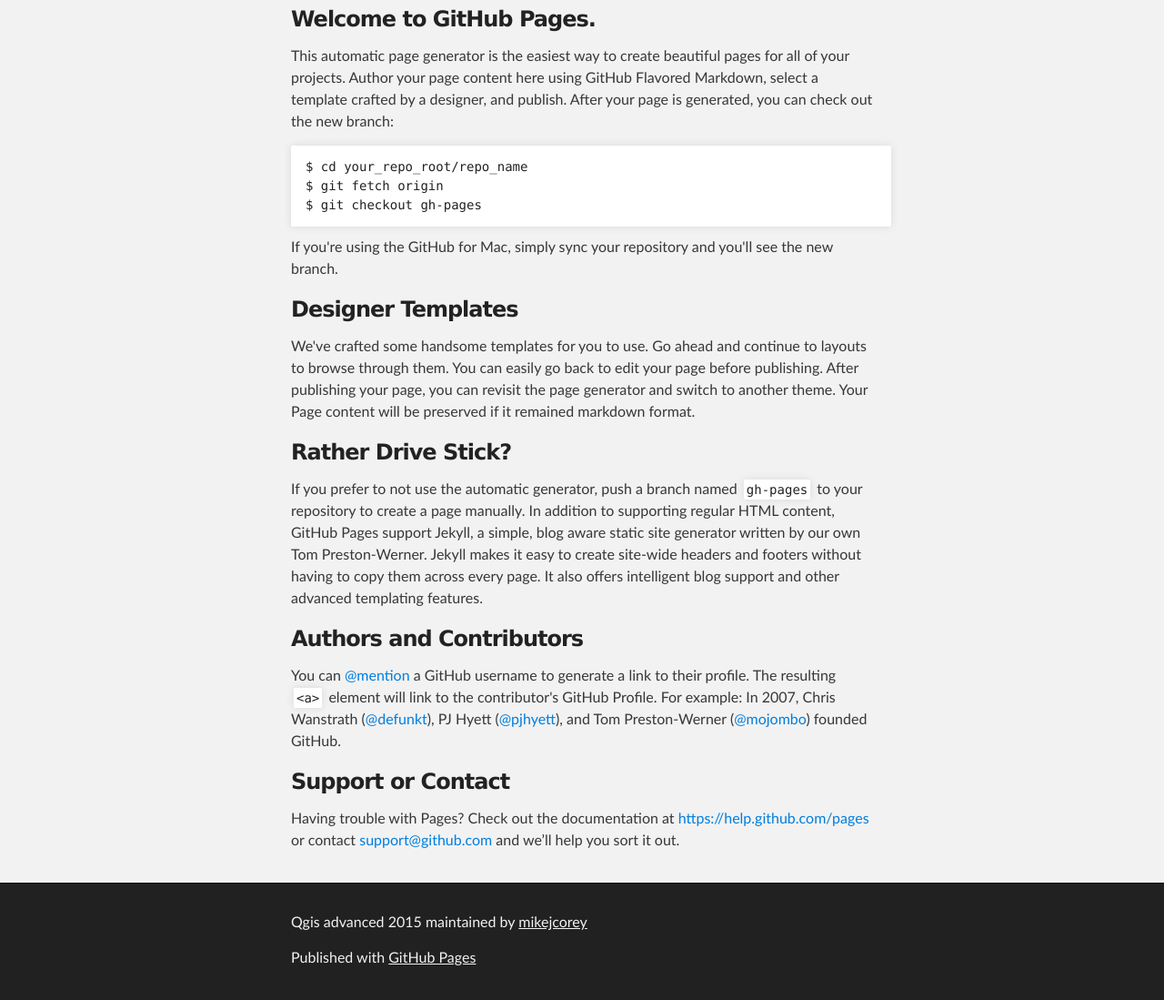
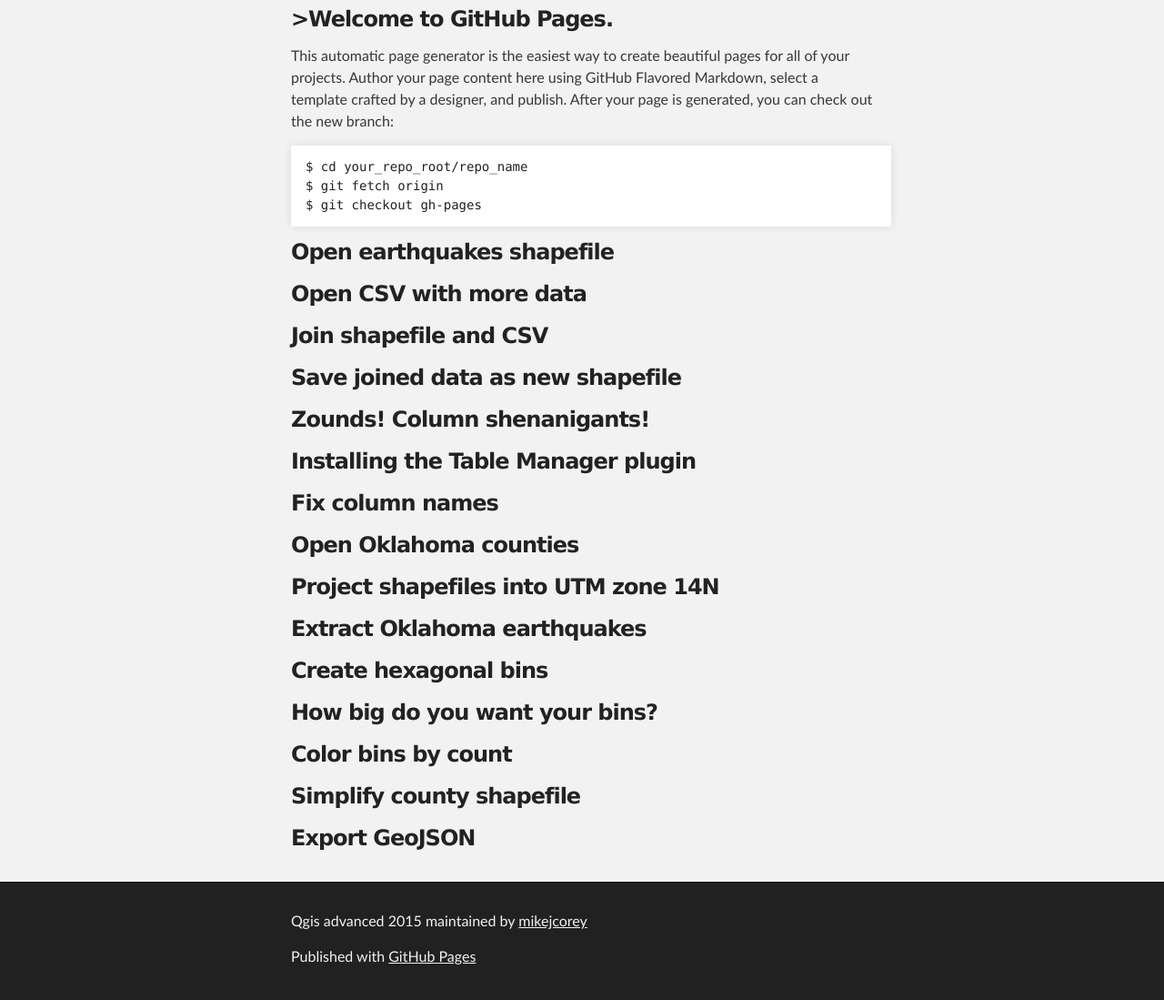
Before and after one commit to mikejcorey/qgis_advanced_2015, a plain HTML site: page index.html in a window 1280 px wide. Shown: the part 257-1356 px from the top of the page at 91% size. Drawn offline with Linux system fonts and the light colour scheme.

Commit message:
Added chapter headers

```diff
--- a/index.html
+++ b/index.html
@@ -31,8 +31,8 @@
     <!-- MAIN CONTENT -->
     <div id="main_content_wrap" class="outer">
       <section id="main_content" class="inner">
-        <h3>
-<a id="welcome-to-github-pages" class="anchor" href="#welcome-to-github-pages" aria-hidden="true"><span class="octicon octicon-link"></span></a>Welcome to GitHub Pages.</h3>
+
+<h3>>Welcome to GitHub Pages.</h3>
 
 <p>This automatic page generator is the easiest way to create beautiful pages for all of your projects. Author your page content here using GitHub Flavored Markdown, select a template crafted by a designer, and publish. After your page is generated, you can check out the new branch:</p>
 
@@ -41,27 +41,37 @@
 $ git checkout gh-pages
 </code></pre>
 
-<p>If you're using the GitHub for Mac, simply sync your repository and you'll see the new branch.</p>
+<h3>Open earthquakes shapefile</h3>
 
-<h3>
-<a id="designer-templates" class="anchor" href="#designer-templates" aria-hidden="true"><span class="octicon octicon-link"></span></a>Designer Templates</h3>
+<h3>Open CSV with more data</h3>
 
-<p>We've crafted some handsome templates for you to use. Go ahead and continue to layouts to browse through them. You can easily go back to edit your page before publishing. After publishing your page, you can revisit the page generator and switch to another theme. Your Page content will be preserved if it remained markdown format.</p>
+<h3>Join shapefile and CSV</h3>
 
-<h3>
-<a id="rather-drive-stick" class="anchor" href="#rather-drive-stick" aria-hidden="true"><span class="octicon octicon-link"></span></a>Rather Drive Stick?</h3>
+<h3>Save joined data as new shapefile</h3>
 
-<p>If you prefer to not use the automatic generator, push a branch named <code>gh-pages</code> to your repository to create a page manually. In addition to supporting regular HTML content, GitHub Pages support Jekyll, a simple, blog aware static site generator written by our own Tom Preston-Werner. Jekyll makes it easy to create site-wide headers and footers without having to copy them across every page. It also offers intelligent blog support and other advanced templating features.</p>
+<h3>Zounds! Column shenanigants!</h3>
 
-<h3>
-<a id="authors-and-contributors" class="anchor" href="#authors-and-contributors" aria-hidden="true"><span class="octicon octicon-link"></span></a>Authors and Contributors</h3>
+<h3>Installing the Table Manager plugin</h3>
 
-<p>You can <a href="https://github.com/blog/821" class="user-mention">@mention</a> a GitHub username to generate a link to their profile. The resulting <code>&lt;a&gt;</code> element will link to the contributor's GitHub Profile. For example: In 2007, Chris Wanstrath (<a href="https://github.com/defunkt" class="user-mention">@defunkt</a>), PJ Hyett (<a href="https://github.com/pjhyett" class="user-mention">@pjhyett</a>), and Tom Preston-Werner (<a href="https://github.com/mojombo" class="user-mention">@mojombo</a>) founded GitHub.</p>
+<h3>Fix column names</h3>
 
-<h3>
-<a id="support-or-contact" class="anchor" href="#support-or-contact" aria-hidden="true"><span class="octicon octicon-link"></span></a>Support or Contact</h3>
+<h3>Open Oklahoma counties</h3>
 
-<p>Having trouble with Pages? Check out the documentation at <a href="https://help.github.com/pages">https://help.github.com/pages</a> or contact <a href="mailto:support@github.com">support@github.com</a> and we’ll help you sort it out.</p>
+<h3>Project shapefiles into UTM zone 14N</h3>
+
+<h3>Extract Oklahoma earthquakes</h3>
+
+<h3>Create hexagonal bins</h3>
+
+<h3>How big do you want your bins?</h3>
+
+<h3>Color bins by count</h3>
+
+<h3>Simplify county shapefile</h3>
+
+<h3>Export GeoJSON</h3>
+
+
       </section>
     </div>
 
```
